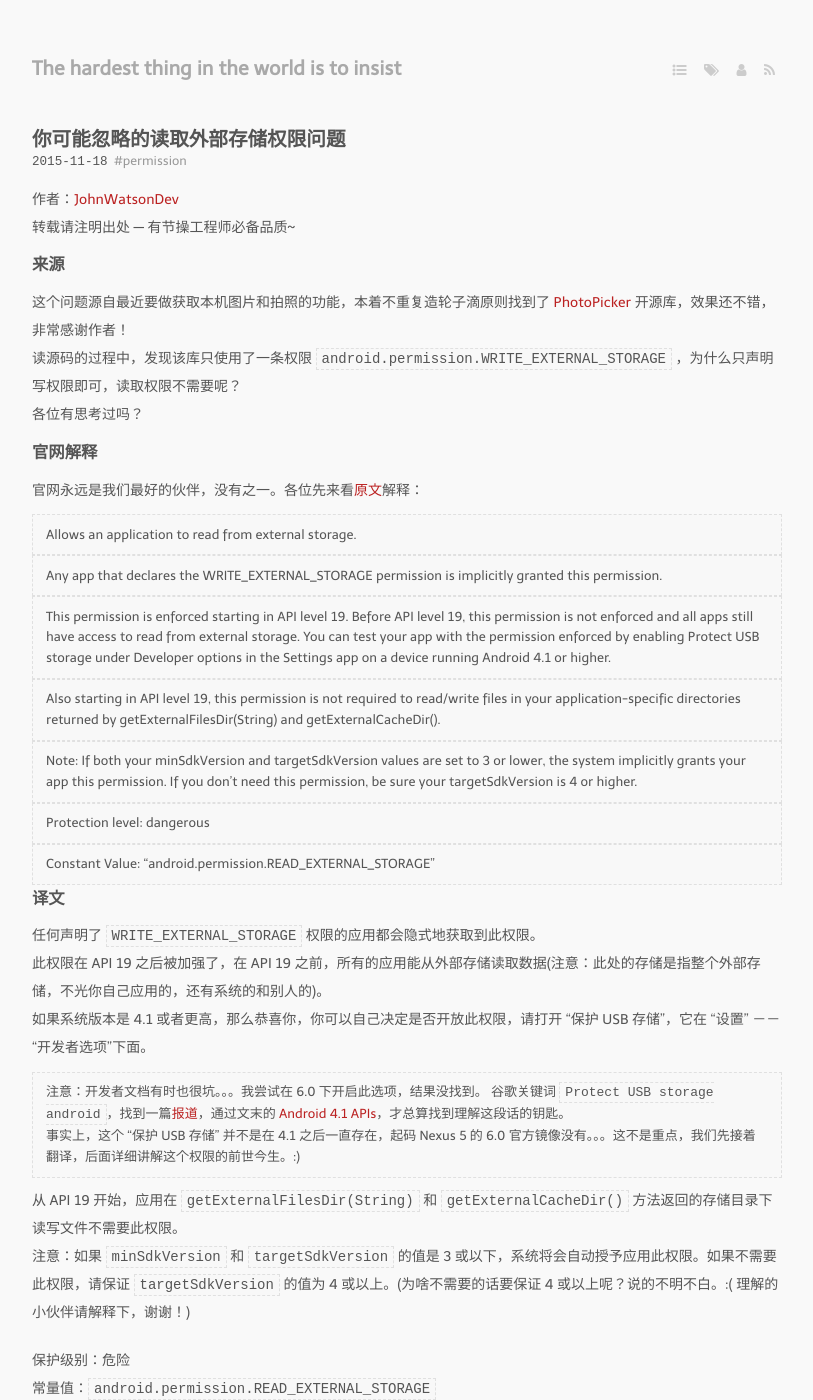
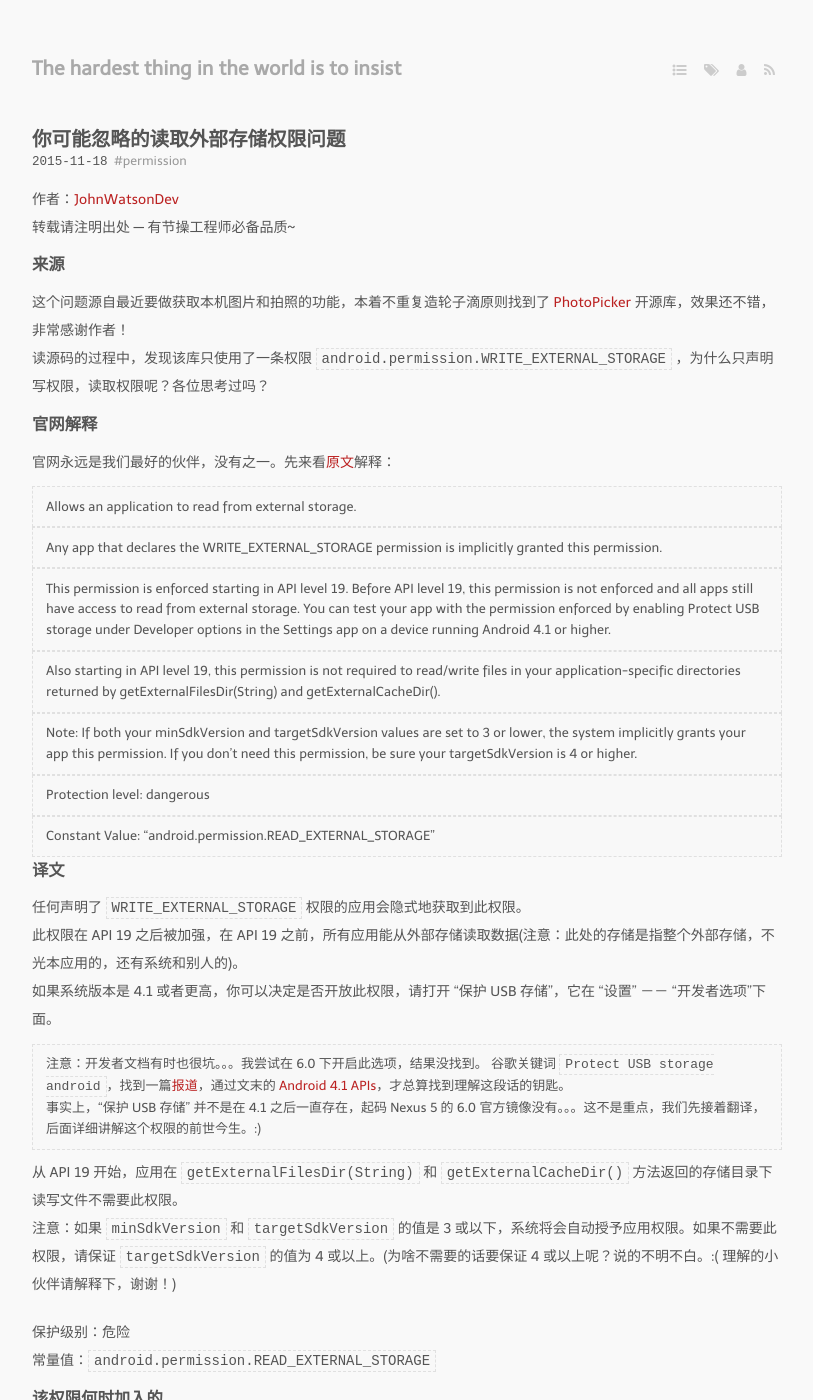
Before and after one commit to johnwatsondev/johnwatsondev.github.io, a Jekyll site: the page built from _posts/2015-11-18-you-did-not-notice-things-about-read-external-storage.md, in a window 1280 px wide and 1400 px high. Shown: the whole window, without its empty margins (233-1046 px from the left). Built offline with Jekyll 4.4.1, drawn with Linux system fonts in a browser that asks for light colours; nearby versions of some CDN libraries; some web fonts are replaced; Markdown is read by kramdown in place of the engine named in the settings; comment, search, counter and statistics services are not loaded; some of the changed text lies outside the part shown.

Commit message:
update post

```diff
--- a/_posts/2015-11-18-you-did-not-notice-things-about-read-external-storage.md
+++ b/_posts/2015-11-18-you-did-not-notice-things-about-read-external-storage.md
@@ -12,11 +12,10 @@ tags:
 
 ### 来源
 这个问题源自最近要做获取本机图片和拍照的功能，本着不重复造轮子滴原则找到了 [PhotoPicker](https://github.com/donglua/PhotoPicker) 开源库，效果还不错，非常感谢作者！
-读源码的过程中，发现该库只使用了一条权限 `android.permission.WRITE_EXTERNAL_STORAGE` ，为什么只声明写权限即可，读取权限不需要呢？
-各位有思考过吗？
+读源码的过程中，发现该库只使用了一条权限 `android.permission.WRITE_EXTERNAL_STORAGE` ，为什么只声明写权限，读取权限呢？各位思考过吗？
 
 ### 官网解释
-官网永远是我们最好的伙伴，没有之一。各位先来看[原文](http://developer.android.com/reference/android/Manifest.permission.html#READ_EXTERNAL_STORAGE)解释：
+官网永远是我们最好的伙伴，没有之一。先来看[原文](http://developer.android.com/reference/android/Manifest.permission.html#READ_EXTERNAL_STORAGE)解释：
 
 > Allows an application to read from external storage.
 
@@ -33,16 +32,16 @@ tags:
 > Constant Value: "android.permission.READ_EXTERNAL_STORAGE"
 
 ### 译文
-任何声明了 `WRITE_EXTERNAL_STORAGE` 权限的应用都会隐式地获取到此权限。
-此权限在 API 19 之后被加强了，在 API 19 之前，所有的应用能从外部存储读取数据(注意：此处的存储是指整个外部存储，不光你自己应用的，还有系统的和别人的)。
-如果系统版本是 4.1 或者更高，那么恭喜你，你可以自己决定是否开放此权限，请打开 “保护 USB 存储”，它在 “设置” －－ “开发者选项”下面。
+任何声明了 `WRITE_EXTERNAL_STORAGE` 权限的应用会隐式地获取到此权限。
+此权限在 API 19 之后被加强，在 API 19 之前，所有应用能从外部存储读取数据(注意：此处的存储是指整个外部存储，不光本应用的，还有系统和别人的)。
+如果系统版本是 4.1 或者更高，你可以决定是否开放此权限，请打开 “保护 USB 存储”，它在 “设置” －－ “开发者选项”下面。
 
 > 注意：开发者文档有时也很坑。。。我尝试在 6.0 下开启此选项，结果没找到。
 > 谷歌关键词 `Protect USB storage android`，找到一篇[报道](http://www.androidcentral.com/jelly-bean-brings-new-permission-along-read-external-storage)，通过文末的 [Android 4.1 APIs](http://developer.android.com/about/versions/android-4.1.html)，才总算找到理解这段话的钥匙。
-> 事实上，这个 “保护 USB 存储” 并不是在 4.1 之后一直存在，起码 Nexus 5 的 6.0 官方镜像没有。。。这不是重点，我们先接着翻译，后面详细讲解这个权限的前世今生。:)
+> 事实上，“保护 USB 存储” 并不是在 4.1 之后一直存在，起码 Nexus 5 的 6.0 官方镜像没有。。。这不是重点，我们先接着翻译，后面详细讲解这个权限的前世今生。:)
 
 从 API 19 开始，应用在 `getExternalFilesDir(String)` 和 `getExternalCacheDir()` 方法返回的存储目录下读写文件不需要此权限。
-注意：如果 `minSdkVersion` 和 `targetSdkVersion` 的值是 3 或以下，系统将会自动授予应用此权限。如果不需要此权限，请保证 `targetSdkVersion` 的值为 4 或以上。(为啥不需要的话要保证 4 或以上呢？说的不明不白。:(  理解的小伙伴请解释下，谢谢！)
+注意：如果 `minSdkVersion` 和 `targetSdkVersion` 的值是 3 或以下，系统将会自动授予应用权限。如果不需要此权限，请保证 `targetSdkVersion` 的值为 4 或以上。(为啥不需要的话要保证 4 或以上呢？说的不明不白。:(  理解的小伙伴请解释下，谢谢！)
 
 保护级别：危险
 常量值：`android.permission.READ_EXTERNAL_STORAGE`
@@ -55,8 +54,8 @@ tags:
 
 ![Protect USB storage](/media/files/2015/11/18/protect_usb.jpg)
 
-当勾选此选项后，会有什么行为呢？暂时没有测试，暂定使用虚拟机测试。
-当然后来在 6.0 上为何看不到，目前还不清楚，如果你查到原因了，请告诉我哈！
+当勾选此选项后，会有什么行为呢？暂时没有测试，暂定使用虚拟机。
+当然后来在 6.0 上为何看不到，目前还不清楚，如果你查到原因，请告诉我！
 
 ### KitKat 中的变化
 [Important Behavior Changes](http://developer.android.com/about/versions/android-4.4.html#Behaviors) 和 [App Permissions](http://developer.android.com/about/versions/android-4.4.html#Permissions) 有阐述。
@@ -64,12 +63,12 @@ tags:
 
 ### Marshmallow 中运行时权限
 [Runtime Permissions](http://developer.android.com/about/versions/marshmallow/android-6.0-changes.html#behavior-runtime-permissions) 有说明。
-用户可以在运行时决定是否授权给某个应用。类似与 iOS 上弹出对话框询问是否打开第三方的应用，手机主人真正当家做主啦。:)
-在 6.0 及以上系统要在运行时判断是否获取了相应权限，根据用户的授权状态给出恰当的交互。更多信息请看 [Working with System Permissions](http://developer.android.com/training/permissions/index.html) 和 [Requesting Permissions at Run Time](http://developer.android.com/training/permissions/requesting.html) 。
+用户可以在运行时决定是否授权。类似于 iOS 上弹出对话框询问“是否打开第三方应用”，手机主人真正当家做主啦。:)
+在 6.0 及以上系统需在运行时判断是否已获取相应权限，根据用户的授权状态给出恰当的交互。更多信息请看 [Working with System Permissions](http://developer.android.com/training/permissions/index.html) 和 [Requesting Permissions at Run Time](http://developer.android.com/training/permissions/requesting.html) 。
 
 ### 总结
 如果已经声明了 `WRITE_EXTERNAL_STORAGE` 权限，那么不需要显示地声明 `READ_EXTERNAL_STORAGE` 权限。
-API 19 之前所有的应用能从外部存储读取数据(注意：此处的存储是指整个外部存储，不光你自己应用的，还有系统的和别人的)。
+API 19 之前所有的应用能从外部存储读取数据(注意：此处的存储是指整个外部存储，不光本应用，还有系统和别人的)。
 从 API 19 开始，应用在 getExternalFilesDir(String) 和 getExternalCacheDir() 方法返回的存储目录（应用特定的外部存储，你自己的地盘）下读写文件不需要此权限，而在 `getExternalStoragePublicDirectory()` 方法返回目录(外部存储的共享区域)下的文件，没有读取权限时无法访问。
 关于运行时权限，请看本篇：[检查运行时权限工具类](http://www.johnwatsondev.com/2015/11/17/runtime-permission-util.html) 。
 
```
